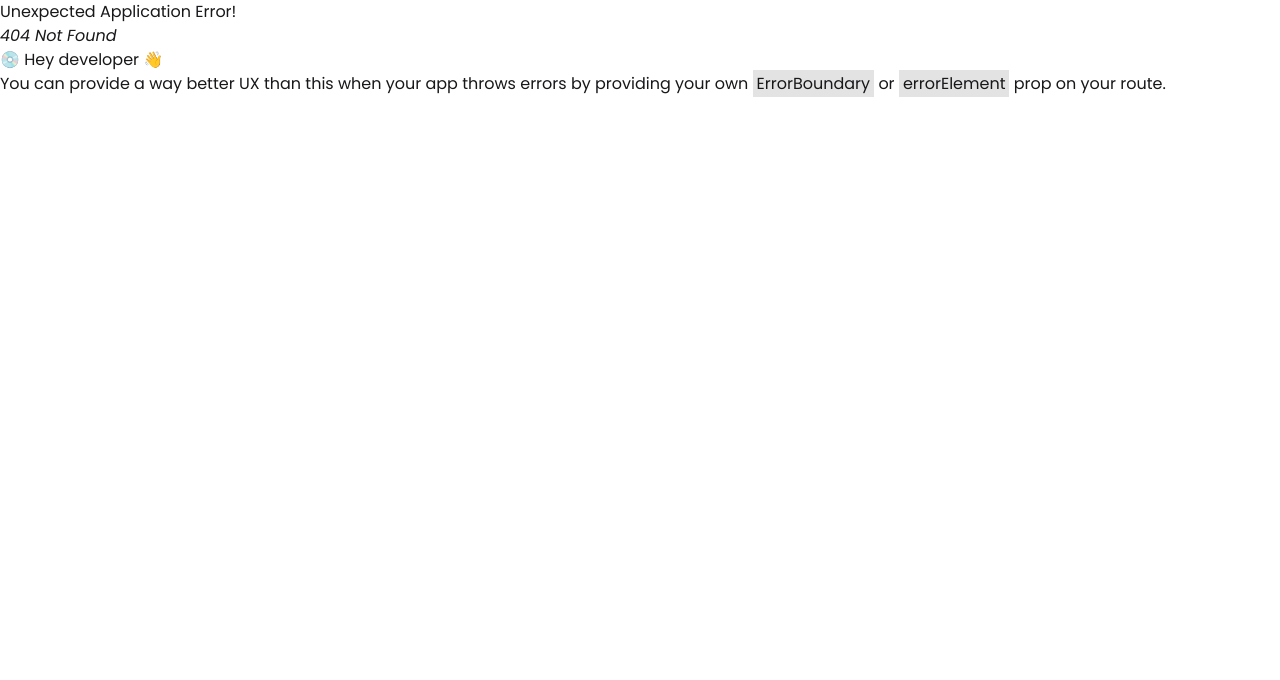
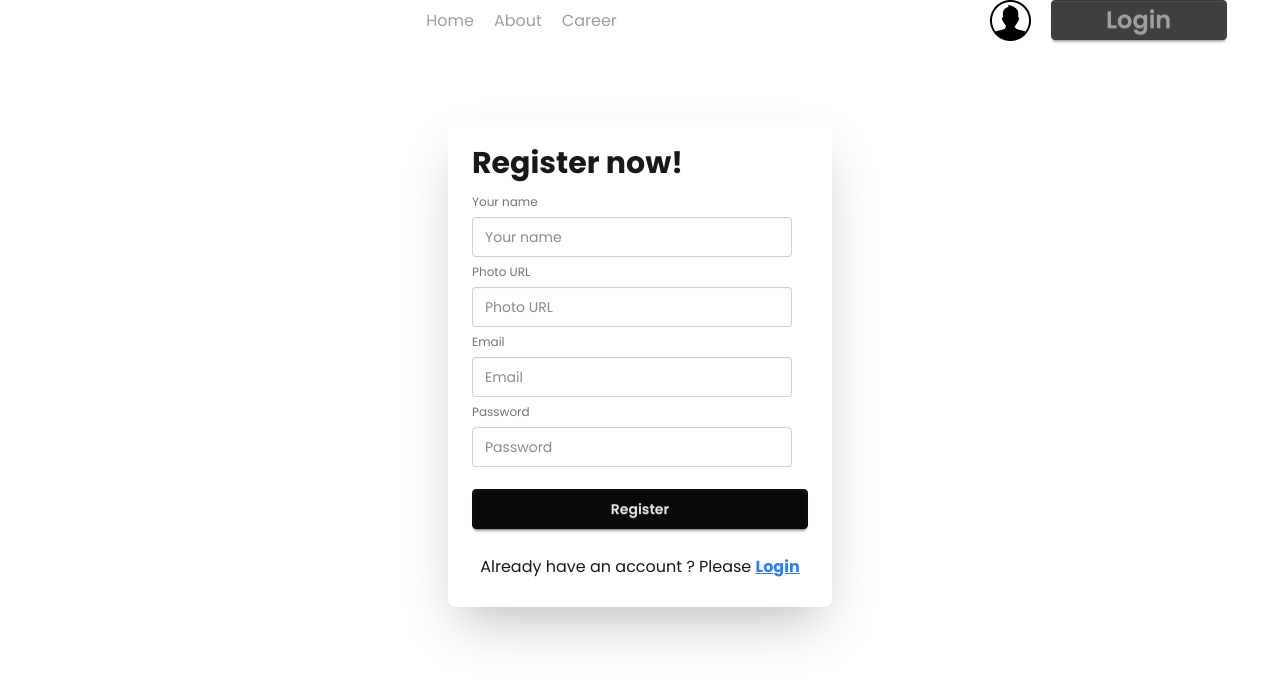
Before and after one commit to rjriajul1/dragon-news, a React (Vite) app: page /auth/register in a window 1280 px wide. Before the commit this address had no page. Shown: the top 680 px of the page. Built offline with nearby package versions, Linux system fonts and the light colour scheme.

Commit message:
authentication register form

```diff
--- a/package.json
+++ b/package.json
@@ -12,6 +12,7 @@
   "dependencies": {
     "@tailwindcss/vite": "^4.1.5",
     "daisyui": "^5.0.35",
+    "firebase": "^11.6.1",
     "install": "^0.13.0",
     "moment": "^2.30.1",
     "react": "^19.0.0",
--- a/src/compontes/navbar/Navbar.jsx
+++ b/src/compontes/navbar/Navbar.jsx
@@ -1,7 +1,10 @@
-import React from 'react';
+// import React, { use } from 'react';
 import userImg from '../../assets/user.png'
-import { NavLink } from 'react-router';
+import { Link, NavLink } from 'react-router';
+import { AuthContext } from '../../context/AuthContext';
 const Navbar = () => {
+
+
     return (
         <div className='flex justify-between items-center'>
             <div></div>
@@ -15,7 +18,7 @@ const Navbar = () => {
             </div>
             <div className='flex gap-5'>
                 <img src={userImg} alt="" />
-                <button className='btn btn-primary text-accent w-44 text-2xl'>Login</button>
+                <Link to='/auth/login' className='btn btn-primary text-accent w-44 text-2xl'>Login</Link>
             </div>
         </div>
     );
--- /dev/null
+++ b/src/context/AuthContext.jsx
@@ -0,0 +1,3 @@
+import { createContext } from "react";
+
+export const AuthContext = createContext();
--- /dev/null
+++ b/src/context/AuthProvider.jsx
@@ -0,0 +1,27 @@
+import React from 'react';
+import { AuthContext } from './AuthContext';
+import { createUserWithEmailAndPassword } from "firebase/auth";
+import { auth } from '../firebase/firebase.config';
+
+
+const AuthProvider = ({children}) => {
+
+    const registerUser = (email,password) =>{
+        return createUserWithEmailAndPassword(auth,email,password)
+
+    }
+
+    const userInfo = {
+        registerUser
+
+    }
+
+    return (
+        <AuthContext value={userInfo} >
+            {children}
+        </AuthContext>
+
+    );
+};
+
+export default AuthProvider;
--- /dev/null
+++ b/src/firebase/firebase.config.js
@@ -0,0 +1,16 @@
+
+import { initializeApp } from "firebase/app";
+import { getAuth } from "firebase/auth";
+
+const firebaseConfig = {
+  apiKey: "AIzaSyDFcuvoyASK8mD1PIJh3wPxaA-EfVBXZkA",
+  authDomain: "dragon-news-f8f1f.firebaseapp.com",
+  projectId: "dragon-news-f8f1f",
+  storageBucket: "dragon-news-f8f1f.firebasestorage.app",
+  messagingSenderId: "948619410898",
+  appId: "1:948619410898:web:faf6a3bd048392fd819c0b"
+};
+
+
+const app = initializeApp(firebaseConfig);
+export const auth = getAuth(app);
--- /dev/null
+++ b/src/layout/AuthLayout.jsx
@@ -0,0 +1,18 @@
+import React from 'react';
+import Navbar from '../compontes/navbar/Navbar';
+import { Outlet } from 'react-router';
+
+const AuthLayout = () => {
+    return (
+        <div>
+            <header className='w-11/12 mx-auto'>
+                <Navbar/>
+            </header>
+            <main>
+                <Outlet/>
+            </main>
+        </div>
+    );
+};
+
+export default AuthLayout;
--- a/src/main.jsx
+++ b/src/main.jsx
@@ -3,9 +3,12 @@ import { createRoot } from 'react-dom/client'
 import './index.css'
 import { RouterProvider } from 'react-router'
 import { router } from './routes/Routes.jsx'
+import AuthProvider from './context/AuthProvider.jsx'
 
 createRoot(document.getElementById('root')).render(
   <StrictMode>
-   <RouterProvider router={router}></RouterProvider>
+  <AuthProvider>
+  <RouterProvider router={router}></RouterProvider>
+  </AuthProvider>
   </StrictMode>,
 )
--- /dev/null
+++ b/src/pages/login/Login.jsx
@@ -0,0 +1,27 @@
+import React from 'react';
+import { Link } from 'react-router';
+
+const Logins = () => {
+    return (
+
+
+          <div className="card bg-base-100 mx-auto mt-20 w-full max-w-sm shrink-0 shadow-2xl">
+            <div className="card-body">
+            <h1 className="text-3xl font-bold">Login now!</h1>
+              <from className="fieldset">
+                {/* email */}
+                <label className="label">Email</label>
+                <input type="email" required name='email' className="input" placeholder="Email" />
+                {/* password */}
+                <label className="label">Password</label>
+                <input type="password" required name='password' className="input" placeholder="Password" />
+                <div><a className="link link-hover">Forgot password?</a></div>
+                <button className="btn btn-neutral mt-4">Login</button>
+                <p className='text-center mt-5 text-[16px]'>Don't have an account ? Please <Link className='text-blue-500 underline font-bold' to='/auth/register'>Register</Link></p>
+              </from>
+            </div>
+          </div>
+    );
+};
+
+export default Logins;
--- /dev/null
+++ b/src/pages/register/Register.jsx
@@ -0,0 +1,68 @@
+
+import { useContext } from "react";
+import { Link } from "react-router";
+import { AuthContext } from "../../context/AuthContext";
+
+
+const Register = () => {
+
+
+  const {registerUser} = useContext(AuthContext)
+
+
+    const handleRegister = (e) =>{
+        e.preventDefault();
+        const form = e.target;
+
+        const name = form.name.value;
+        const photo= form.photoURL.value;
+        const email = form.email.value;
+        const password = form.password.value;
+
+        console.log(name,email,photo, password);
+        registerUser(email,password)
+        .then(result=>{
+          console.log(result);
+      })
+      .catch(error=>{
+          console.log(error.message);
+      })
+    }
+  return (
+    <div className="card bg-base-100 mx-auto mt-20 w-full max-w-sm shrink-0 shadow-2xl">
+      <div className="card-body">
+        <h1 className="text-3xl font-bold">Register now!</h1>
+        <form onSubmit={handleRegister} className="fieldset">
+          {/* name */}
+          <label className="label">Your name</label>
+          <input type="text" name="name" className="input" placeholder="Your name" />
+
+          {/* photo */}
+          <label className="label">Photo URL</label>
+          <input type="text" name="photoURL" className="input" placeholder="Photo URL" />
+
+          {/* email */}
+          <label className="label">Email</label>
+          <input type="email" required name="email" className="input" placeholder="Email" />
+
+          {/* password */}
+          <label className="label">Password</label>
+          <input type="password" required name="password" className="input" placeholder="Password" />
+
+          <button className="btn btn-neutral mt-4">Register</button>
+          <p className="text-center mt-5 text-[16px]">
+            Already have an account ? Please{" "}
+            <Link
+              className="text-blue-500 underline font-bold"
+              to="/auth/login"
+            >
+              Login
+            </Link>
+          </p>
+        </form>
+      </div>
+    </div>
+  );
+};
+
+export default Register;
```
Also changed, not shown: src/routes/Routes.jsx (+19 -0 lines), 1 other file (tests, documents, lock files or other folders).
